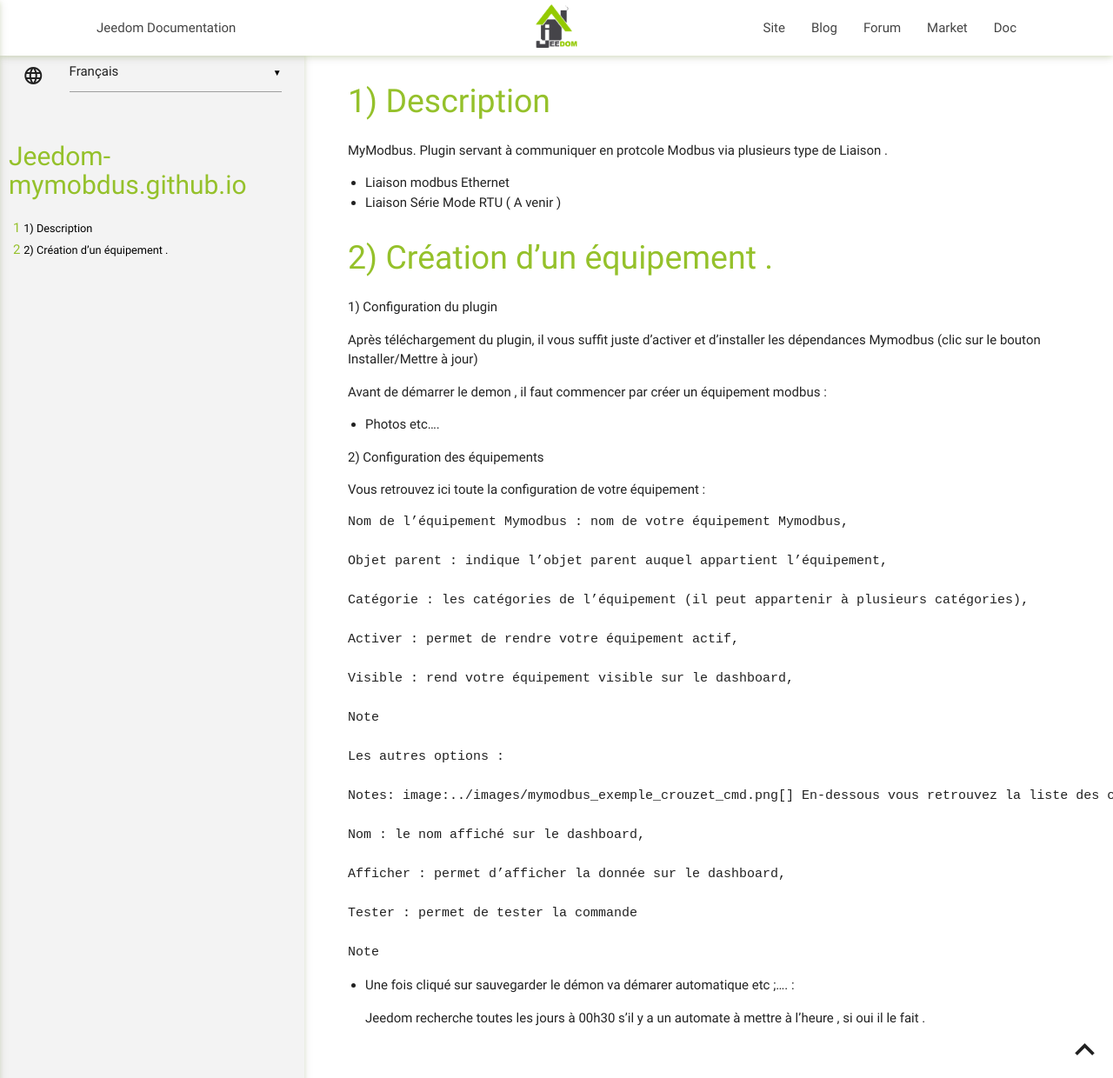
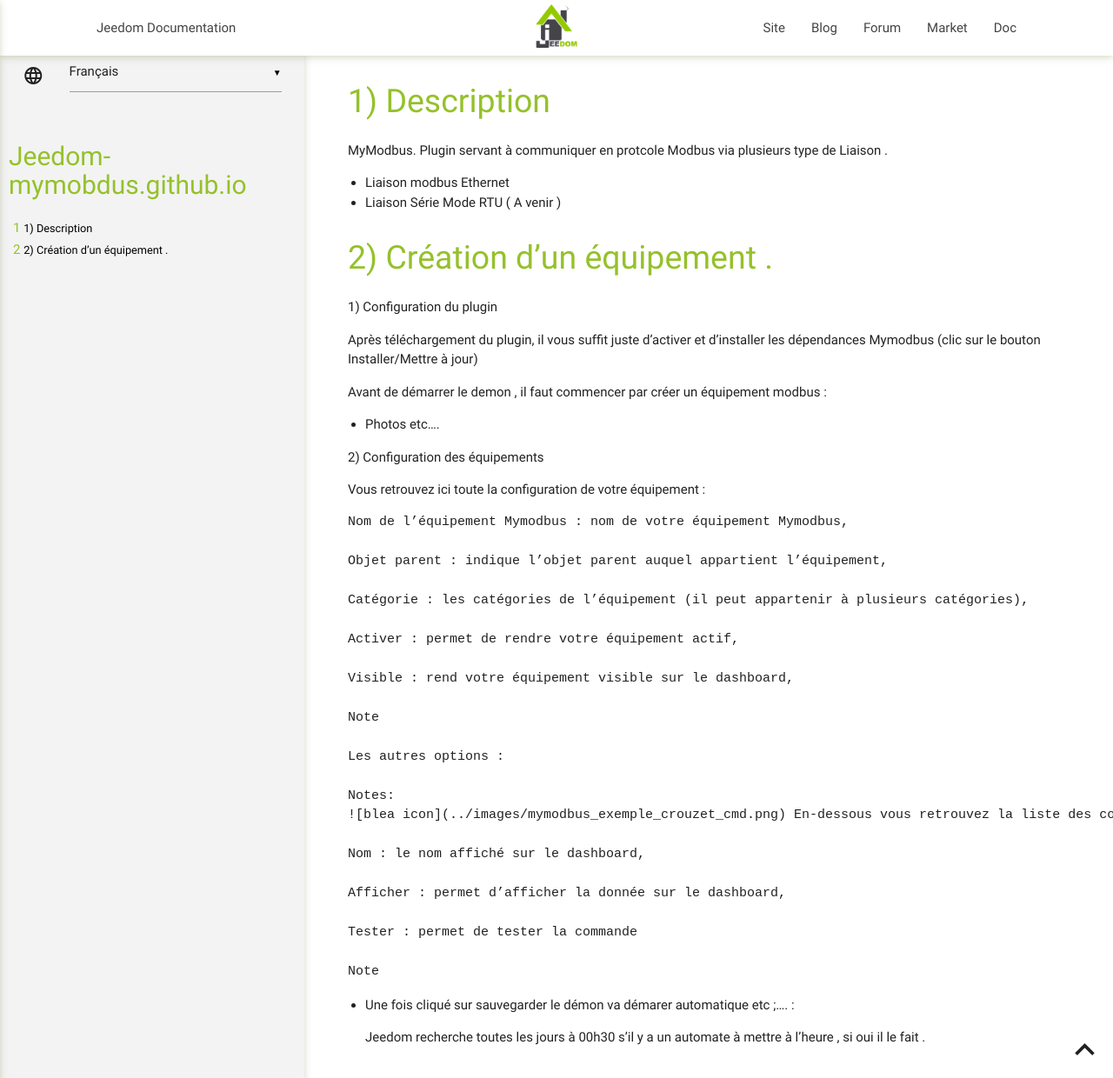
Before and after one commit to totowinmix31/jeedom-mymobdus.github.io, a Jekyll site: the page built from fr_FR/index.md, in a window 1280 px wide and 1240 px high. Shown: the whole window at 87% size. Built offline with Jekyll 4.4.1, drawn with Linux system fonts in a browser that asks for light colours; our own code applies the rules of GitHub Pages for plain Markdown files.

Commit message:
Update index.md

```diff
--- a/fr_FR/index.md
+++ b/fr_FR/index.md
@@ -44,7 +44,7 @@ Vous retrouvez ici toute la configuration de votre équipement :
     Les autres options :
 
     Notes:
-image:../images/mymodbus_exemple_crouzet_cmd.png[]
+	![blea icon](../images/mymodbus_exemple_crouzet_cmd.png)
 En-dessous vous retrouvez la liste des commandes :
 
     Nom : le nom affiché sur le dashboard,
```
